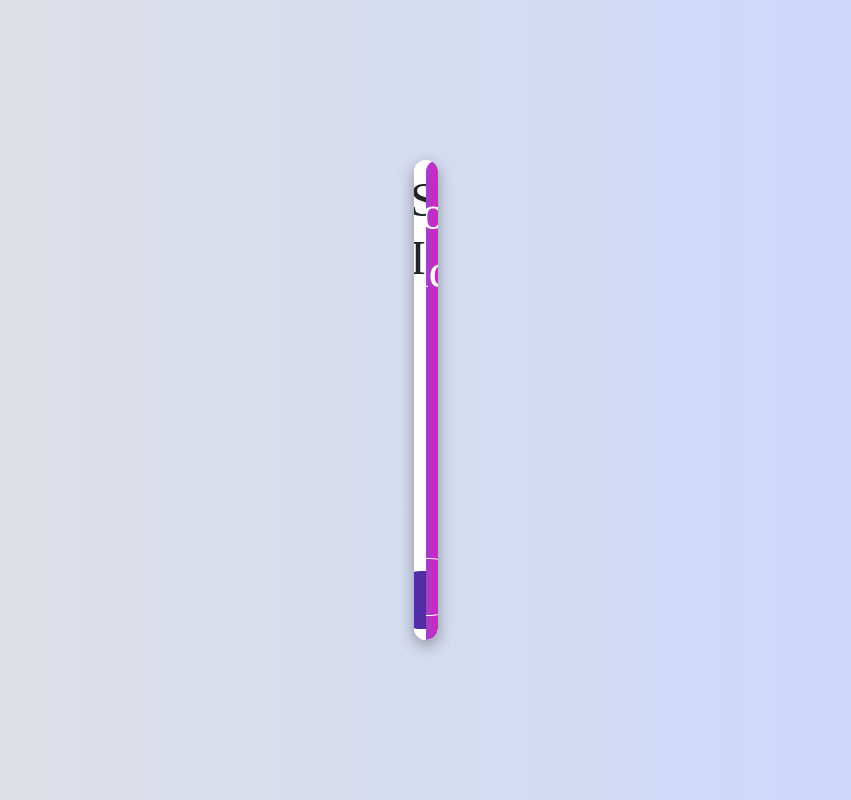
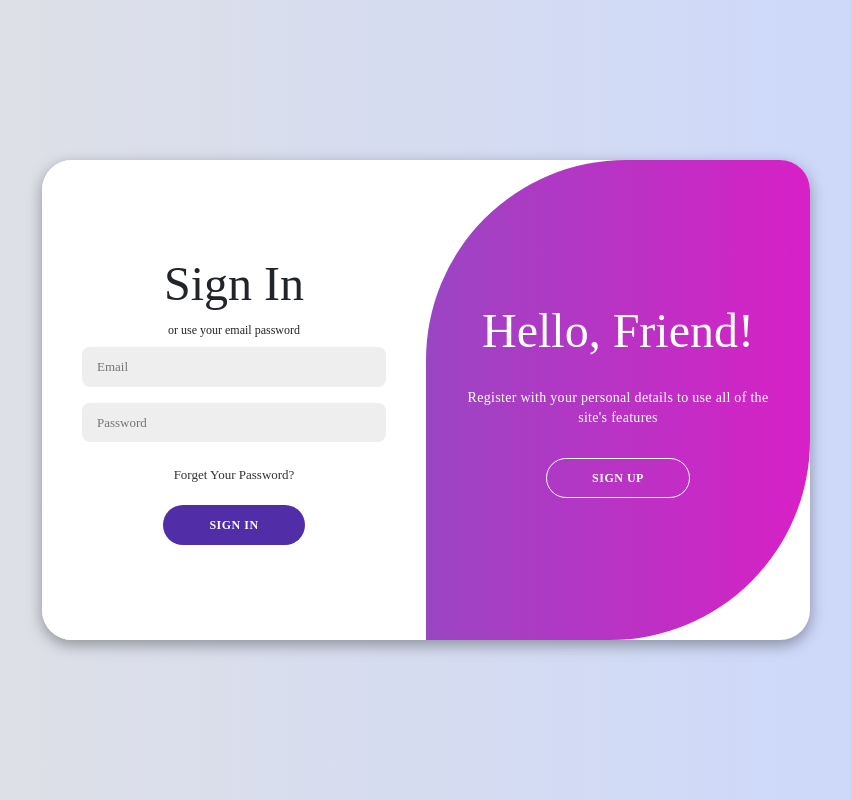
Before and after one commit to GenjiRocks/Group6_RealEstate, a React (Vite) app: page /login in a window 1280 px wide. Shown: the whole page, without its empty margins (214-1065 px from the left). Built offline with nearby package versions, Linux system fonts and the light colour scheme; a web font is replaced by a local one.

Commit message:
July16_SignUp_Final

```diff
--- a/src/App.jsx
+++ b/src/App.jsx
@@ -1,5 +1,4 @@
 import { Routes, Route } from 'react-router-dom'
-import './App.css'
 import Home from './Pages/Home'
 import Contact from './Pages/Contact'
 import Pro_listing from './Pages/Pro_listing'
--- a/src/Components/Header.jsx
+++ b/src/Components/Header.jsx
@@ -4,6 +4,7 @@ import Container from 'react-bootstrap/Container';
 import Nav from 'react-bootstrap/Nav';
 import Navbar from 'react-bootstrap/Navbar';
 import { NavLink } from 'react-router-dom';
+import '../App.css'
 
 function Header() {
   return (
--- a/src/Pages/Form.jsx
+++ b/src/Pages/Form.jsx
@@ -1,6 +1,5 @@
 import React, { useEffect } from 'react';
-
-import './Formstyle.css';
+import styles from '../Pages/Form.module.css';
 
 function Form() {
   useEffect(() => {
@@ -9,11 +8,11 @@ function Form() {
     const loginBtn = document.getElementById('login');
 
     const handleRegisterClick = () => {
-      container.classList.add('active');
+      container.classList.add(styles.containerActive);
     };
 
     const handleLoginClick = () => {
-      container.classList.remove('active');
+      container.classList.remove(styles.containerActive);
     };
 
     registerBtn.addEventListener('click', handleRegisterClick);
@@ -26,11 +25,13 @@ function Form() {
   }, []);
 
   return (
-    <div className="container" id="container">
-      <div className="form-container sign-up">
+
+    <div style={{backgroundColor: '#c9d6ff',background:'linear-gradient(to right, #e2e2e2, #c9d6ff)',display:'flex',
+      justifyContent:'center', alignItems:'center', height:'100vh', margin:'0'}}>
+    <div className={styles.formContainer} id="container">
+      <div className={`${styles.formInnerContainer} ${styles.signUp}`}>
         <form>
           <h2>Create Account</h2>
-
           <span>or use your email for registration</span>
           <input type="text" placeholder="UserName" />
           <input type="email" placeholder="Email" />
@@ -38,10 +39,9 @@ function Form() {
           <button type="button">Sign Up</button>
         </form>
       </div>
-      <div className="form-container sign-in">
+      <div className={`${styles.formInnerContainer} ${styles.signIn}`}>
         <form>
           <h1>Sign In</h1>
-
           <span>or use your email password</span>
           <input type="email" placeholder="Email" />
           <input type="password" placeholder="Password" />
@@ -49,21 +49,23 @@ function Form() {
           <button type="button">Sign In</button>
         </form>
       </div>
-      <div className="toggle-container">
-        <div className="toggle">
-          <div className="toggle-panel toggle-left">
+      <div className={styles.toggleContainer}>
+        <div className={styles.toggle}>
+          <div className={`${styles.togglePanel} ${styles.toggleLeft}`}>
             <h1>Welcome Back!</h1>
             <p>Enter your personal details to use all of the site's features</p>
-            <button className="hidden" id="login" type="button">Sign In</button>
+            <button className={styles.hidden} id="login" type="button">Sign In</button>
           </div>
-          <div className="toggle-panel toggle-right">
+          <div className={`${styles.togglePanel} ${styles.toggleRight}`}>
             <h1>Hello, Friend!</h1>
             <p>Register with your personal details to use all of the site's features</p>
-            <button className="hidden" id="register" type="button">Sign Up</button>
+            <button className={styles.hidden} id="register" type="button">Sign Up</button>
           </div>
         </div>
       </div>
     </div>
+    </div>
+
   );
 }
 
--- a/src/Pages/Formstyle.css
+++ b/src/Pages/Form.module.css
@@ -1,21 +1,17 @@
-
-* {
-  margin: 0;
-  padding: 0;
-  box-sizing: border-box;
-}
-
+/* Form.module.css */
+/*
 body {
   background-color: #c9d6ff;
   background: linear-gradient(to right, #e2e2e2, #c9d6ff);
   display: flex;
   align-items: center;
   justify-content: center;
-  flex-direction: column;
   height: 100vh;
-}
+  margin: 0;
+  font-family: Arial, sans-serif;
+} */
 
-.container {
+.formContainer {
   background-color: #fff;
   border-radius: 30px;
   box-shadow: 0 5px 15px rgba(0, 0, 0, 0.35);
@@ -24,27 +20,31 @@ body {
   width: 768px;
   max-width: 100%;
   min-height: 480px;
+  display: flex;
+  flex-direction: column;
+  justify-content: center;
+  align-items: center;
 }
 
-.container p {
+.formContainer p {
   font-size: 14px;
   line-height: 20px;
   letter-spacing: 0.3px;
   margin: 20px 0;
 }
 
-.container span {
+.formContainer span {
   font-size: 12px;
 }
 
-.container a {
+.formContainer a {
   color: #333;
   font-size: 13px;
   text-decoration: none;
   margin: 15px 0 10px;
 }
 
-.container button {
+.formContainer button {
   background-color: #512da8;
   color: #fff;
   font-size: 12px;
@@ -58,12 +58,12 @@ body {
   cursor: pointer;
 }
 
-.container button.hidden {
+.formContainer button.hidden {
   background-color: transparent;
   border-color: #fff;
 }
 
-.container form {
+.formContainer form {
   background-color: #fff;
   display: flex;
   align-items: center;
@@ -73,7 +73,7 @@ body {
   height: 100%;
 }
 
-.container input {
+.formContainer input {
   background-color: #eee;
   border: none;
   margin: 8px 0;
@@ -84,31 +84,31 @@ body {
   outline: none;
 }
 
-.form-container {
+.formInnerContainer {
   position: absolute;
   top: 0;
   height: 100%;
   transition: all 0.6s ease-in-out;
 }
 
-.sign-in {
+.signIn {
   left: 0;
   width: 50%;
   z-index: 2;
 }
 
-.container.active .sign-in {
+.containerActive .signIn {
   transform: translateX(100%);
 }
 
-.sign-up {
+.signUp {
   left: 0;
   width: 50%;
   opacity: 0;
   z-index: 1;
 }
 
-.container.active .sign-up {
+.containerActive .signUp {
   transform: translateX(100%);
   opacity: 1;
   z-index: 5;
@@ -126,11 +126,11 @@ body {
   }
 }
 
-.social-icons {
+.socialIcons {
   margin: 20px 0;
 }
 
-.social-icons a {
+.socialIcons a {
   border: 1px solid #ccc;
   border-radius: 20%;
   display: inline-flex;
@@ -141,7 +141,7 @@ body {
   height: 40px;
 }
 
-.toggle-container {
+.toggleContainer {
   position: absolute;
   top: 0;
   left: 50%;
@@ -149,13 +149,13 @@ body {
   height: 100%;
   overflow: hidden;
   transition: all 0.6s ease-in-out;
-  border-radius: 200px  0 200px;
+  border-radius: 200px 0 200px;
   z-index: 1000;
 }
 
-.container.active .toggle-container {
+.containerActive .toggleContainer {
   transform: translateX(-100%);
-  border-radius: 0 200px 0px ;
+  border-radius: 0 200px 0 0;
 }
 
 .toggle {
@@ -171,11 +171,11 @@ body {
   transition: all 0.6s ease-in-out;
 }
 
-.container.active .toggle {
+.containerActive .toggle {
   transform: translateX(50%);
 }
 
-.toggle-panel {
+.togglePanel {
   position: absolute;
   top: 0;
   display: flex;
@@ -188,19 +188,19 @@ body {
   width: 50%;
 }
 
-.toggle-left {
+.toggleLeft {
   transform: translateX(-200%);
 }
 
-.container.active .toggle-left {
+.containerActive .toggleLeft {
   transform: translateX(0);
 }
 
-.toggle-right {
+.toggleRight {
   right: 0;
   transform: translateX(0);
 }
 
-.container.active .toggle-right {
+.containerActive .toggleRight {
   transform: translateX(200%);
 }
```
